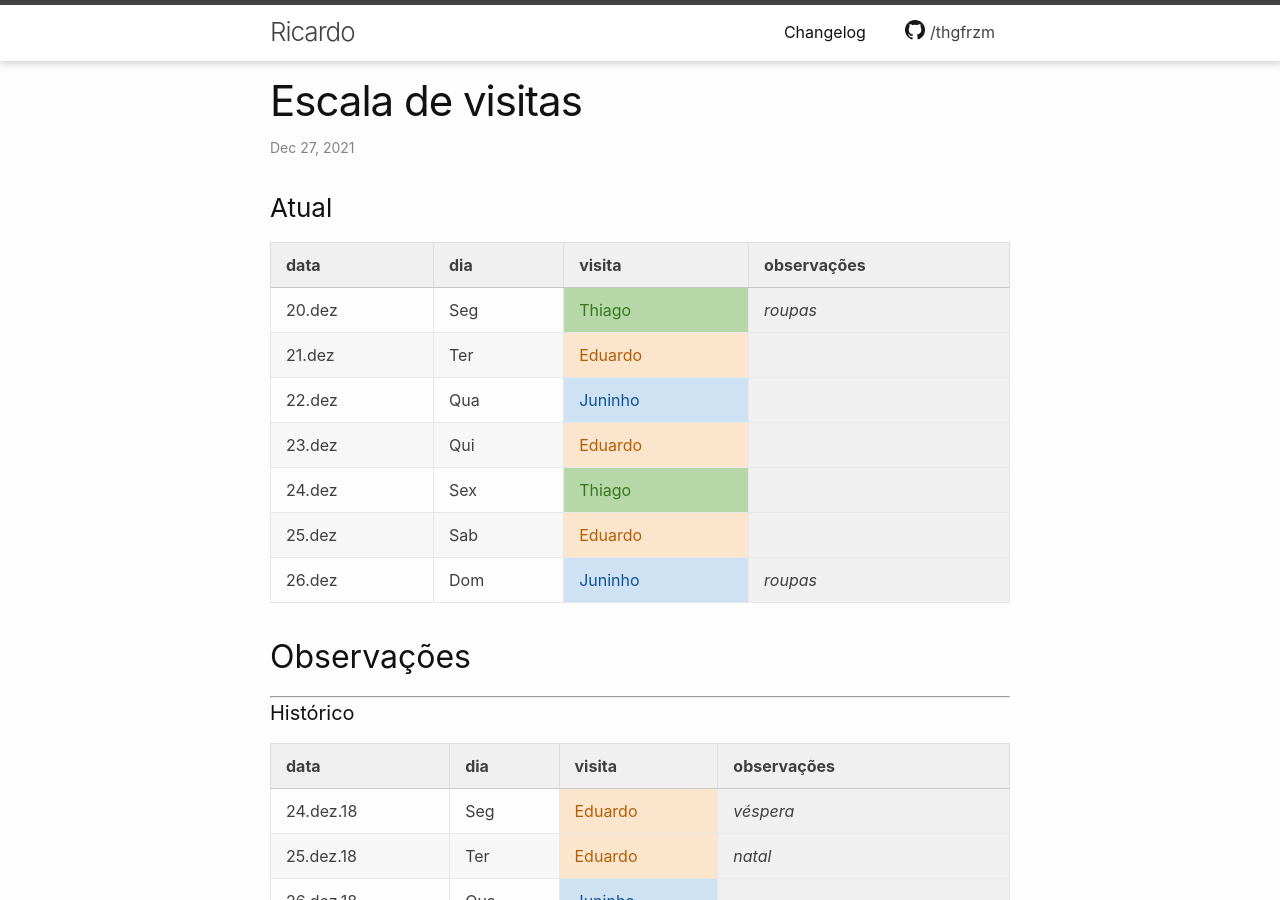
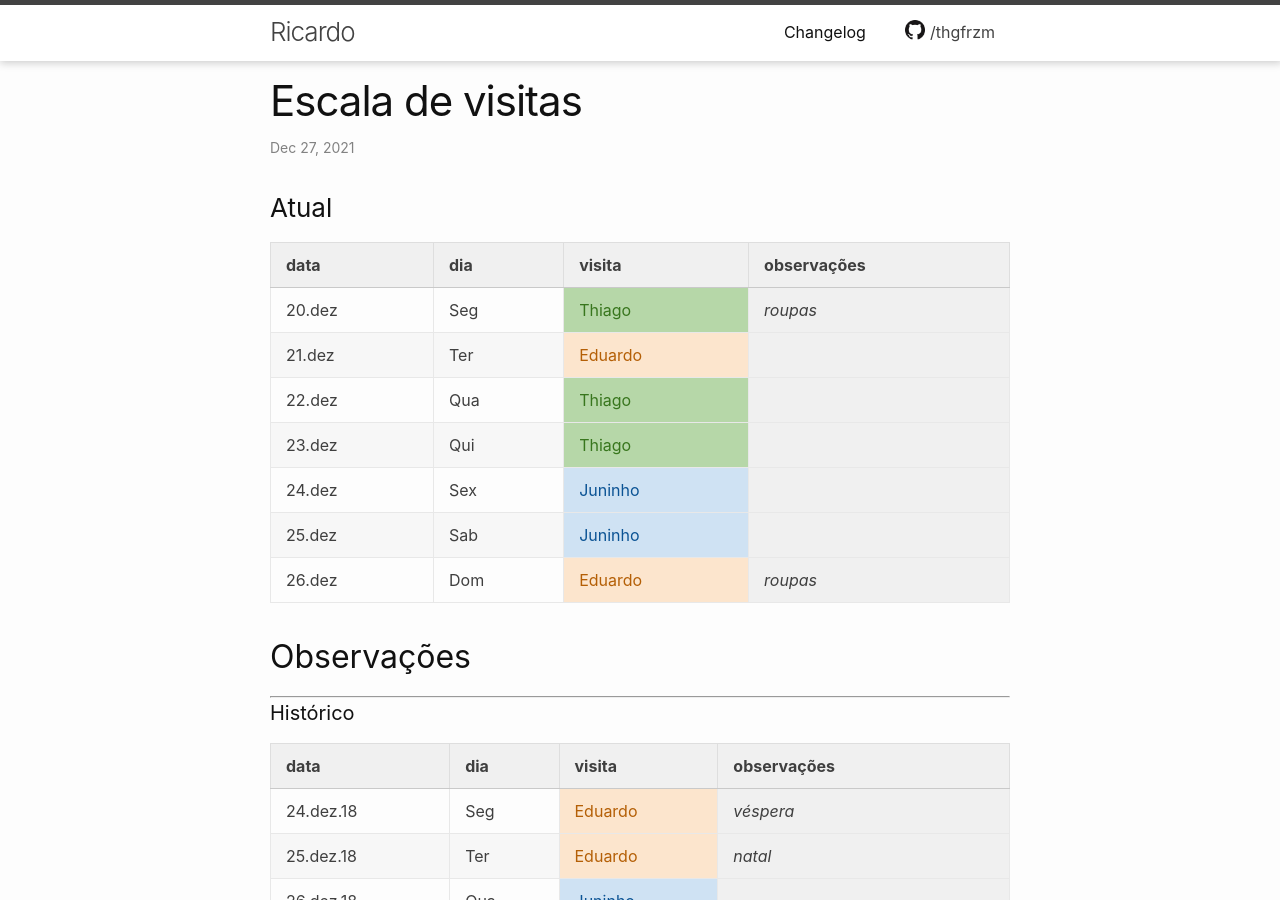
Before and after one commit to thgfrzm/ricardo, a Jekyll site: the page built from _posts/2018-12-23-escala-visitas.markdown, in a window 1280 px wide and 900 px high. Built offline with Jekyll 4.4.1, drawn with Linux system fonts in a browser that asks for light colours.

Commit message:
Update 2018-12-23-escala-visitas.markdown

```diff
--- a/_posts/2018-12-23-escala-visitas.markdown
+++ b/_posts/2018-12-23-escala-visitas.markdown
@@ -17,11 +17,11 @@ categories: agenda
 | ------ | --- | ------- | ----------- |
 | 20.dez | Seg | Thiago  | _roupas_    |
 | 21.dez | Ter | Eduardo |             |
-| 22.dez | Qua | Juninho |             |
-| 23.dez | Qui | Eduardo |             |
-| 24.dez | Sex | Thiago  |             |
-| 25.dez | Sab | Eduardo |             |
-| 26.dez | Dom | Juninho | _roupas_    |
+| 22.dez | Qua | Thiago  |             |
+| 23.dez | Qui | Thiago  |             |
+| 24.dez | Sex | Juninho |             |
+| 25.dez | Sab | Juninho |             |
+| 26.dez | Dom | Eduardo | _roupas_    |
 
 ## Observações
 
```
